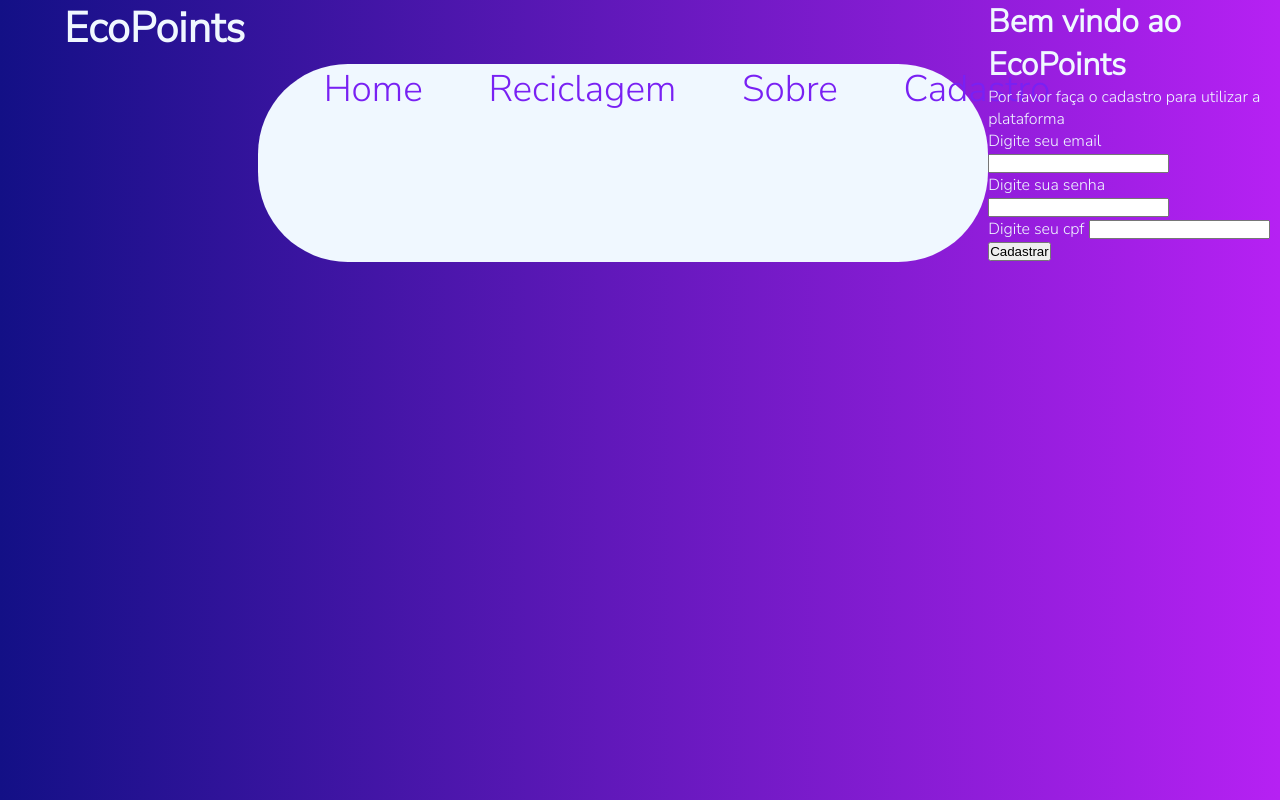
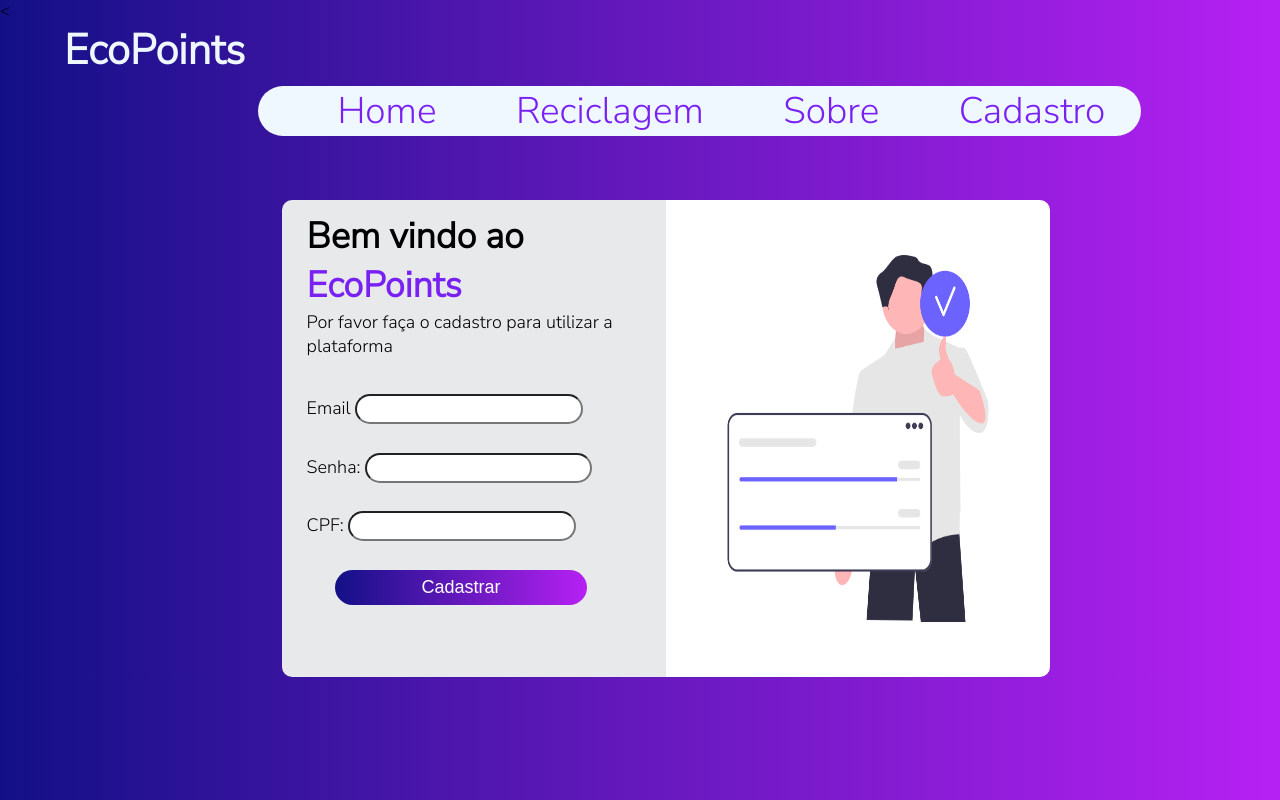
Before and after one commit to Luisgui26/Sprint2-FrontEnd, a plain HTML site: page cadastro.html in a window 1280 px wide. Drawn offline with Linux system fonts and the light colour scheme.

Commit message:
configurando a página de cadastro

```diff
--- a/cadastro.html
+++ b/cadastro.html
@@ -11,7 +11,7 @@
     <title>Home</title>
 </head>
 <body>
-    <header>
+    <<header>
         <h1 class="nome">EcoPoints</h1>
 
         <div class="opcoes">
@@ -20,32 +20,33 @@
             <a href="#" class="menu">Sobre</a>
             <a href="cadastro.html" class="menu">Cadastro</a>
         </div>
-
+    </header>
         <div class="container">
             <div class="login-left">
                 <div class="login-header">
-                    <h1>Bem vindo ao EcoPoints</h1>
+                    <h1>Bem vindo ao<h1 class="points">EcoPoints</h1></h1>
                     <p>Por favor faça o cadastro para utilizar a plataforma</p>
                 </div>
                 <form class="login-form">
                     <div class="login-form-content">
                         <div class="form-item">
-                            <label for="email">Digite seu email</label>
+                            <label for="email">Email</label>
                             <input type="text" id="email">
                         </div>
                         <div class="form-item">
-                            <label for="password">Digite sua senha</label>
+                            <label for="password">Senha:</label>
                             <input type="password" id="password">
                         </div>
                         <div class="form-item">
-                            <label for="cpf">Digite seu cpf</label>
+                            <label for="cpf">CPF:</label>
                             <input type="number" id="cpf">
                         </div>
                         <button type="submit">Cadastrar</button>
                     </div>
-                    <div class="login-form-footer"></div>
                 </form>
             </div>
+            <div class="login-right">
+                <img src="imagem-login.png">
+            </div>
         </div>
-    </header>
 </body>
--- a/style.css
+++ b/style.css
@@ -2,6 +2,7 @@
     margin: 0;
     padding: 0;
 }
+
 
 body{
     font-family: 'Bitter', serif;
@@ -62,3 +63,76 @@ img{
     border-radius: 20px;
     width: 70%;
 }
+
+/* Página cadastro */
+
+.container{
+
+    margin-top: 5%;
+    margin-left: 22%;
+    margin-right: 20%;
+    width: 60%;
+    display: grid;
+    grid-template-columns: 50% 50%;
+    border-radius: 10px;
+    overflow: hidden;
+
+}
+
+.login-left{
+    display: flex;
+    flex-direction: column;
+    justify-content: center;
+    padding-left: 25px;
+    background-color: rgb(232, 233, 234);
+}
+
+.login-right{
+    display: flex;
+    justify-content: center;
+
+}
+
+.login-header{
+    margin-top: 12px;
+    margin-bottom: 10%;
+    font-size: 18px;
+}
+
+.points {
+    color: #7921f3;
+}
+
+.login-form{
+    margin-bottom: 20%;
+}
+
+.form-item{
+    margin: 0 0 8% 0;
+    font-size: 18px;
+}
+
+input{
+    font-size: 16px;
+    border-radius: 20px;
+    width: 60%;
+    padding: 4px;
+    color: #7921f3;
+}
+
+button{
+    margin-left: 8%;
+    font-size: 18px;
+    border-radius: 30px;
+    padding: 7px;
+    background:  linear-gradient(to right ,#131086, #b621f3);
+    color: white;
+    border: none;
+    width: 70%;
+}
+
+
+
+img{
+    width: 100%;
+}
```
Also changed, not shown: imagem-login.png (added).
